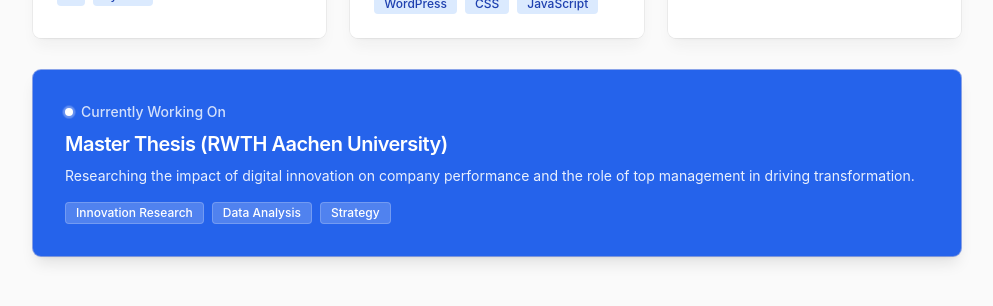
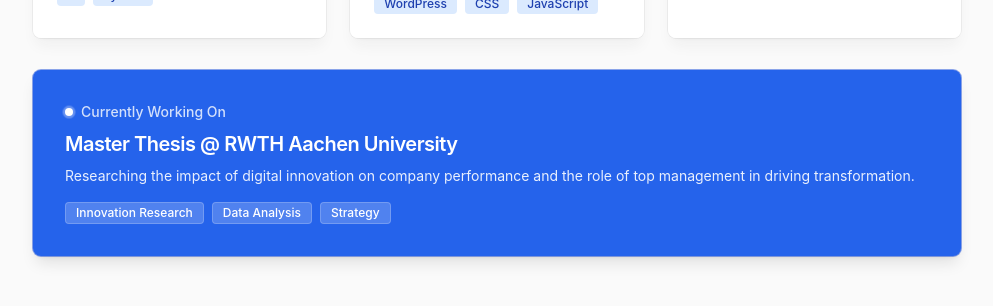
Before and after one commit to delassal/portfolio, a React (Create React App) app: page / in a window 1280 px wide. Shown: the part 2150-2456 px from the top of the page, without its empty margins (143-1136 px from the left). Built offline with nearby package versions, Linux system fonts and the light colour scheme.

Commit message:
bugfixes Projects.js

```diff
--- a/src/sections/Projects.js
+++ b/src/sections/Projects.js
@@ -51,7 +51,7 @@
     },
     {
         id: 6,
-        title: 'Master Thesis (RWTH Aachen University)',
+        title: 'Master Thesis @ RWTH Aachen University',
         description: 'Researching the impact of digital innovation on company performance and the role of top management in driving transformation.',
         link: '#',
         featured: true,
@@ -76,9 +76,8 @@
                 {/* First row: Two featured cards with images */}
                 <div className="grid grid-cols-1 md:grid-cols-2 gap-8 mb-8">
                     {projects.filter(p => p.featured && p.hasImage).slice(0, 2).map((project) => (
-                        <Link
+                        <div
                             key={project.id}
-                            to={project.link}
                             className="group block rounded-lg overflow-hidden bg-white/90 dark:bg-zinc-800/90 shadow-lg ring-1 shadow-zinc-800/5 ring-zinc-900/5 dark:ring-white/10 transition-all duration-300 hover:shadow-xl hover:ring-primary-400/40 dark:hover:ring-white/20"
                         >
                             {project.hasImage && (
@@ -126,16 +125,15 @@
                                     ))}
                                 </div>
                             </div>
-                        </Link>
+                        </div>
                     ))}
                 </div>
 
                 {/* Second row: Three smaller cards without images */}
                 <div className="grid grid-cols-1 md:grid-cols-3 gap-6 mb-8">
                     {projects.filter(p => !p.featured && !p.hasImage).slice(0, 3).map((project) => (
-                        <Link
+                        <div
                             key={project.id}
-                            to={project.link}
                             className={`group block p-6 rounded-lg bg-white/90 dark:bg-zinc-800/90 shadow-lg ring-1 shadow-zinc-800/5 ring-zinc-900/5 dark:ring-white/10 transition-all duration-300 hover:shadow-xl ${
                                 project.title === 'GitHub Projects'
                                     ? 'hover:ring-zinc-600/40 dark:hover:ring-zinc-300/30 relative hover:bg-zinc-800 hover:text-white dark:hover:bg-white dark:hover:text-black'
@@ -151,7 +149,13 @@
                             >
                                 {project.title}
                             </h3>
-                            <p className="mt-2 text-sm text-zinc-600 dark:text-zinc-400">
+                            <p
+                                className={`mt-2 text-sm ${
+                                  project.title === 'GitHub Projects'
+                                    ? 'text-zinc-600 group-hover:text-white dark:text-zinc-400 dark:group-hover:text-black'
+                                    : 'text-zinc-600 dark:text-zinc-400'
+                                }`}
+                            >
                                 {project.description}
                             </p>
                             <div className="mt-4 flex flex-wrap gap-2">
@@ -182,16 +186,15 @@
                                     </a>
                                 </div>
                             )}
-                        </Link>
+                        </div>
                     ))}
                 </div>
 
                 {/* Third row: One large card without image */}
                 <div className="grid grid-cols-1 md:grid-cols-1 gap-8">
                     {projects.filter(p => p.featured && !p.hasImage).slice(0, 1).map((project) => (
-                        <Link
+                        <div
                             key={project.id}
-                            to={project.link}
                             className="group block p-8 rounded-lg bg-blue-600 dark:bg-blue-800 text-white shadow-lg ring-1 ring-blue-700/50 dark:ring-blue-900/50 transition-all duration-300 hover:shadow-xl hover:bg-blue-700 dark:hover:bg-blue-900 hover:ring-blue-500/60 dark:hover:ring-blue-600/60"
                         >
                             {/* Animated indicator for a Master Thesis project */}
@@ -218,7 +221,7 @@
                   </span>
                                 ))}
                             </div>
-                        </Link>
+                        </div>
                     ))}
                 </div>
             </div>
```
